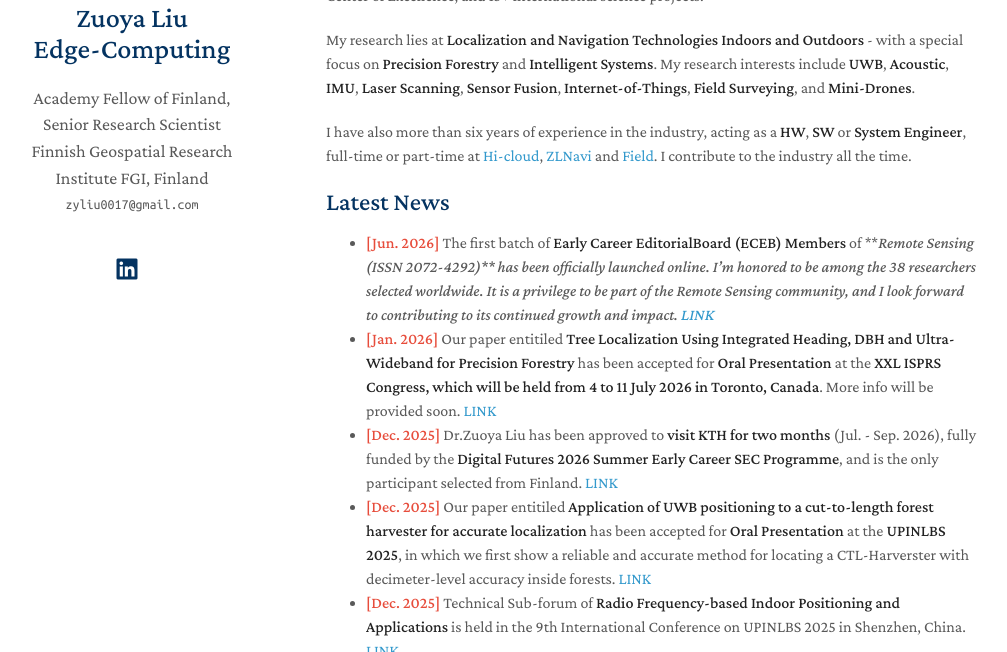
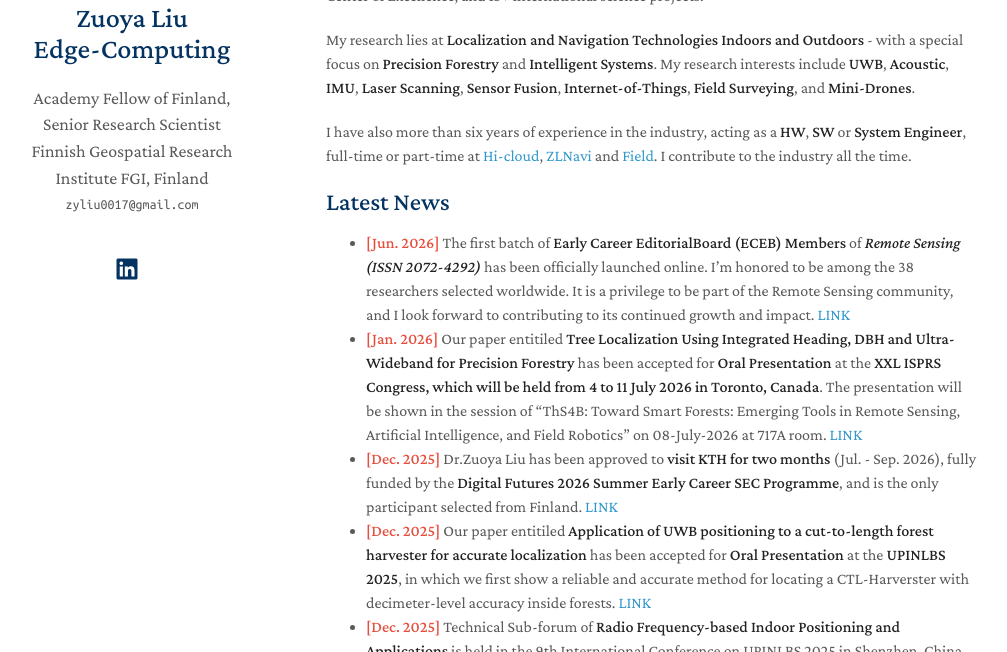
Before and after one commit to zyliu0017/zyliu0017.github.io, a Jekyll site: the page built from index.md, in a window 1280 px wide and 900 px high, cut to the strip 248-900 px from the top of the window. Shown: the whole strip, without its empty margins (144-1151 px from the left). Built offline with Jekyll 4.4.1, drawn with Linux system fonts in a browser that asks for light colours; a style sheet for code colours, icons or effects is not loaded.

Commit message:
update news

```diff
--- a/index.md
+++ b/index.md
@@ -21,9 +21,9 @@
 
 
 ## Latest News
-- <strong><span style="color:#e74d3c">[Jun. 2026]</span></strong> The first batch of **Early Career EditorialBoard (ECEB) Members** of **<em>Remote Sensing<em> (ISSN 2072-4292)** has been officially launched online. I’m honored to be among the 38 researchers selected worldwide. It is a privilege to be part of the Remote Sensing community, and I look forward to contributing to its continued growth and impact.
+- <strong><span style="color:#e74d3c">[Jun. 2026]</span></strong> The first batch of **Early Career EditorialBoard (ECEB) Members** of <em>**Remote Sensing (ISSN 2072-4292)**</em> has been officially launched online. I’m honored to be among the 38 researchers selected worldwide. It is a privilege to be part of the Remote Sensing community, and I look forward to contributing to its continued growth and impact.
 <a href="https://www.mdpi.com/journal/remotesensing/early-career-editors?page_no=1" target="_blank" rel="noopener">LINK</a>
-- <strong><span style="color:#e74d3c">[Jan. 2026]</span></strong> Our paper entitiled **Tree Localization Using Integrated Heading, DBH and Ultra-Wideband for Precision Forestry** has been accepted for **Oral Presentation** at the **XXL ISPRS Congress, which will be held from 4 to 11 July 2026 in Toronto, Canada**. More info will be provided soon.
+- <strong><span style="color:#e74d3c">[Jan. 2026]</span></strong> Our paper entitiled **Tree Localization Using Integrated Heading, DBH and Ultra-Wideband for Precision Forestry** has been accepted for **Oral Presentation** at the **XXL ISPRS Congress, which will be held from 4 to 11 July 2026 in Toronto, Canada**. The presentation will be shown in the session of "ThS4B: Toward Smart Forests: Emerging Tools in Remote Sensing, Artificial Intelligence, and Field Robotics" on 08-July-2026 at 717A room.
 <a href="https://www.isprs2026toronto.com/" target="_blank" rel="noopener">LINK</a>
 - <strong><span style="color:#e74d3c">[Dec. 2025]</span></strong> Dr.Zuoya Liu has been approved to **visit KTH for two months** (Jul. - Sep. 2026), fully funded by the **Digital Futures 2026 Summer Early Career SEC Programme**, and is the only participant selected from Finland.
 <a href="https://www.digitalfutures.kth.se/call/digital-futures-2026-summer-early-career-programme-sec-programme/" target="_blank" rel="noopener">LINK</a>
```
